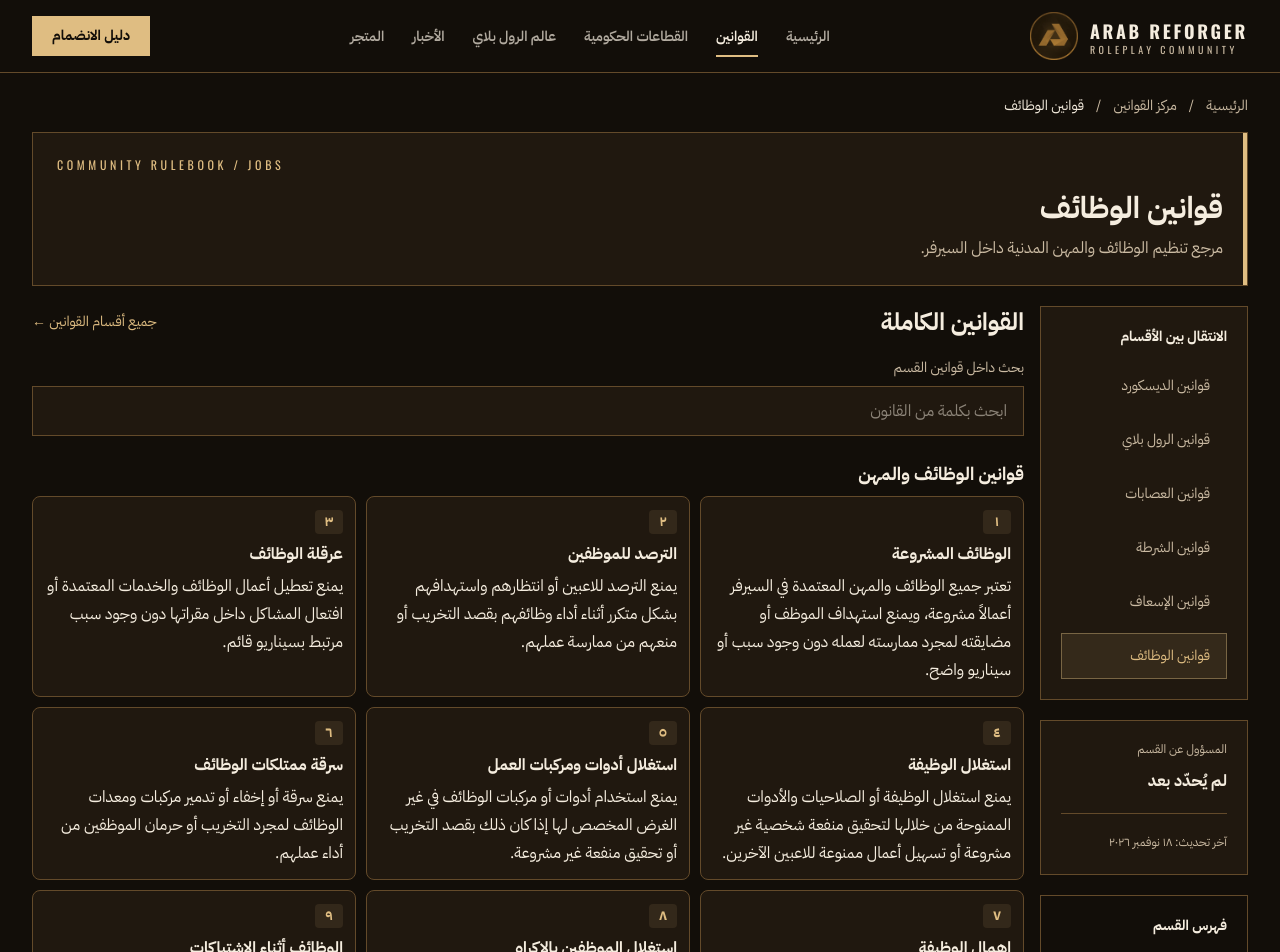
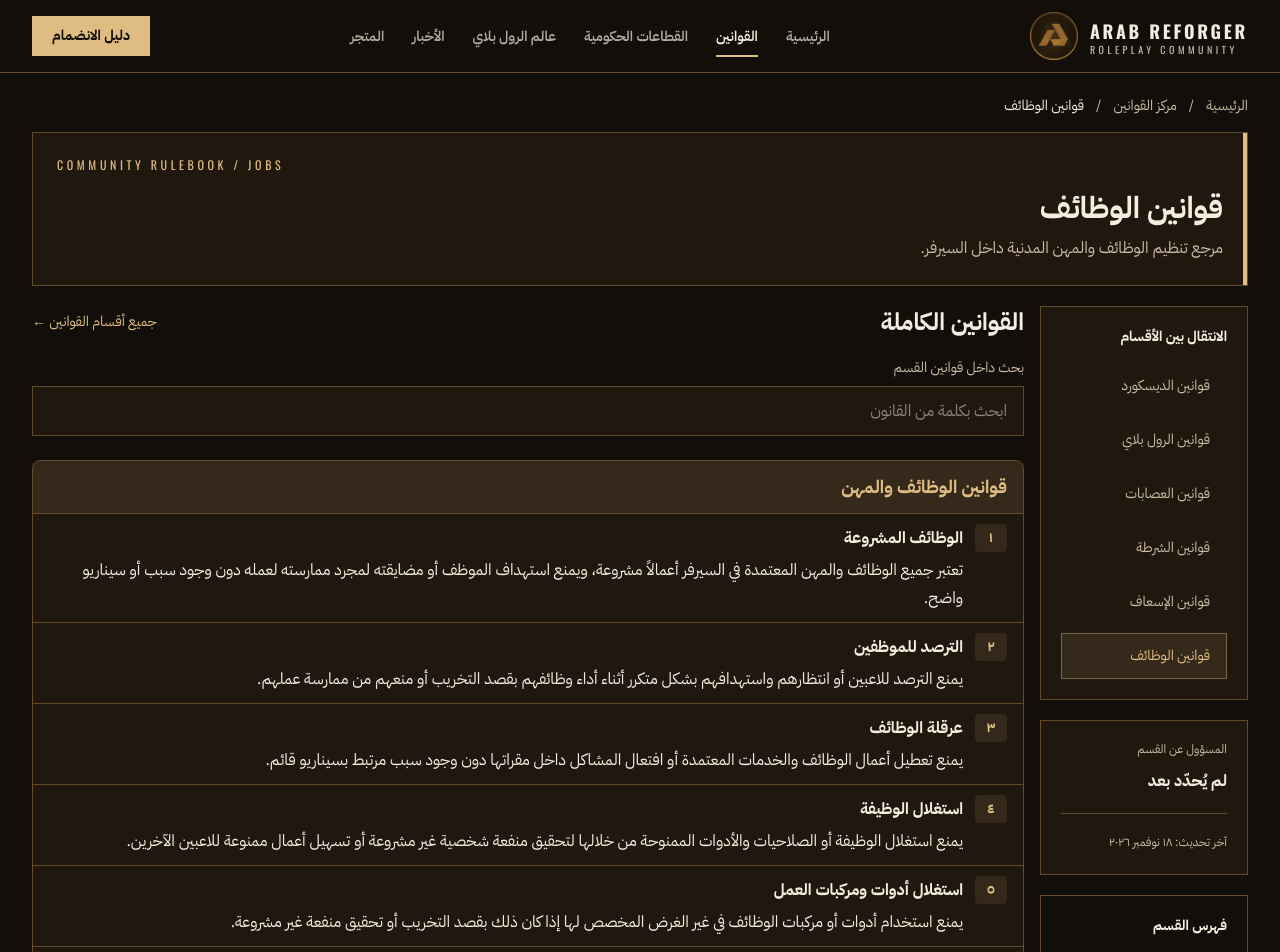
Before and after one commit to dhybalrwqy911-png/nextjs-boilerplate, a Next.js app: page /rules/jobs in a window 1280 px wide. Shown: the top 952 px of the page. Built offline with nearby package versions, Linux system fonts and the light colour scheme.

Commit message:
Stack rules inside a single titled panel per section

```diff
--- a/components/rules.tsx
+++ b/components/rules.tsx
@@ -60,14 +60,14 @@ export function Rules({ categoryId }: { categoryId?: string }) {
             <label htmlFor="rules-search" className="mb-2 block text-sm text-muted">بحث داخل قوانين القسم</label><input id="rules-search" type="search" value={query} onChange={e => setQuery(e.target.value)} placeholder="ابحث بكلمة من القانون" className={`mb-6 w-full border border-border bg-surface px-4 py-3 ${focus}`}/>
             {sections.length > 0 && <details className="mb-3 border border-border px-3 lg:hidden"><summary className="min-h-11 cursor-pointer py-3 text-sm font-bold text-foreground marker:text-accent">فهرس القسم</summary><nav aria-label="فهرس القسم"><ul>{sections.map(s => <li key={s.id}><a href={`#${s.id}`} className={`flex min-h-11 items-center text-sm text-accent ${focus}`}>{s.title}</a></li>)}</ul></nav></details>}
             {sections.map(section => (
-              <section id={section.id} key={section.id} className="mb-5 scroll-mt-24">
-                <h3 className="mb-2 text-lg font-bold">{section.title}</h3>
-                <ol className="grid gap-2.5 sm:grid-cols-2 xl:grid-cols-3">
+              <section id={section.id} key={section.id} className="mb-4 scroll-mt-24 overflow-hidden rounded-lg border border-border bg-surface">
+                <h3 className="border-b border-border bg-accent/10 px-4 py-3 text-lg font-bold text-accent">{section.title}</h3>
+                <ol className="divide-y divide-border">
                   {section.rules.map(({ index, text }) => {
                     const titleEnd = text.indexOf("\n");
                     return (
-                      <li key={index} value={index + 1} className="min-w-0 rounded-lg border border-border bg-surface p-3">
-                        <span className="mb-1.5 inline-grid min-w-7 place-items-center rounded bg-accent/10 px-1.5 py-0.5 text-sm font-bold text-accent">
+                      <li key={index} value={index + 1} className="grid grid-cols-[2rem_minmax(0,1fr)] items-start gap-2 px-4 py-2.5 md:gap-3">
+                        <span className="grid min-h-7 place-items-center rounded bg-accent/10 px-1 text-sm font-bold text-accent">
                           {(index + 1).toLocaleString("ar-SA")}
                         </span>
                         <p className="whitespace-pre-line break-words text-base leading-7 text-foreground">
```
